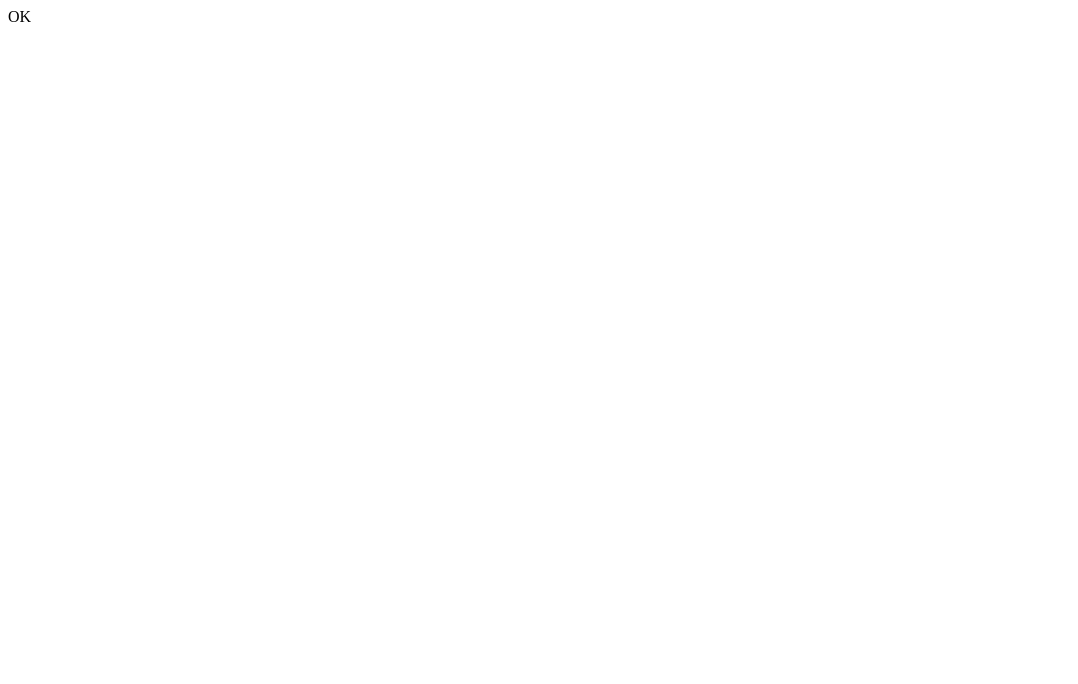
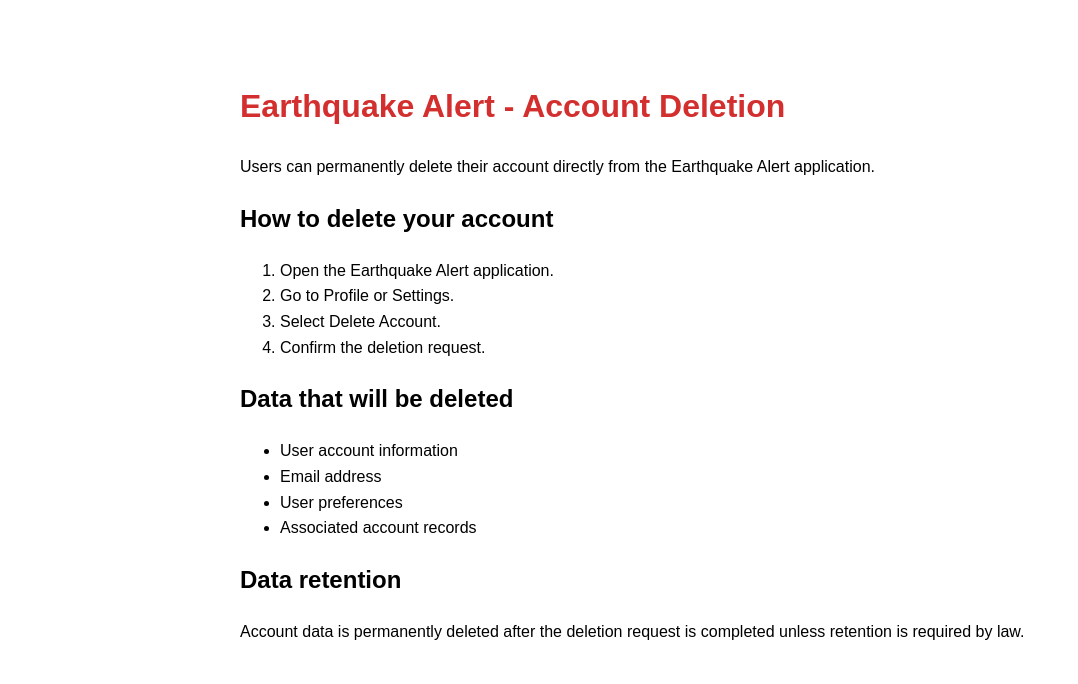
Before and after one commit to kevseryucel3-rgb/kevsuryucel3-rgb.github.io, a plain HTML site: page index.html in a window 1280 px wide. Shown: the whole page, without its empty margins (0-1078 px from the left). Drawn offline with Linux system fonts and the light colour scheme.

Commit message:
Update index.html

```diff
--- a/index.html
+++ b/index.html
@@ -1,5 +1,53 @@
-<html>
-  <body>
-    OK
-  </body>
+<!DOCTYPE html>
+<html lang="en">
+<head>
+<meta charset="UTF-8">
+<meta name="viewport" content="width=device-width, initial-scale=1.0">
+<title>Earthquake Alert - Account Deletion</title>
+<style>
+body{
+font-family:Arial,sans-serif;
+max-width:800px;
+margin:40px auto;
+padding:20px;
+line-height:1.6;
+}
+h1{
+color:#d32f2f;
+}
+</style>
+</head>
+<body>
+
+<h1>Earthquake Alert - Account Deletion</h1>
+
+<p>
+Users can permanently delete their account directly from the Earthquake Alert application.
+</p>
+
+<h2>How to delete your account</h2>
+
+<ol>
+<li>Open the Earthquake Alert application.</li>
+<li>Go to Profile or Settings.</li>
+<li>Select Delete Account.</li>
+<li>Confirm the deletion request.</li>
+</ol>
+
+<h2>Data that will be deleted</h2>
+
+<ul>
+<li>User account information</li>
+<li>Email address</li>
+<li>User preferences</li>
+<li>Associated account records</li>
+</ul>
+
+<h2>Data retention</h2>
+
+<p>
+Account data is permanently deleted after the deletion request is completed unless retention is required by law.
+</p>
+
+</body>
 </html>
```
